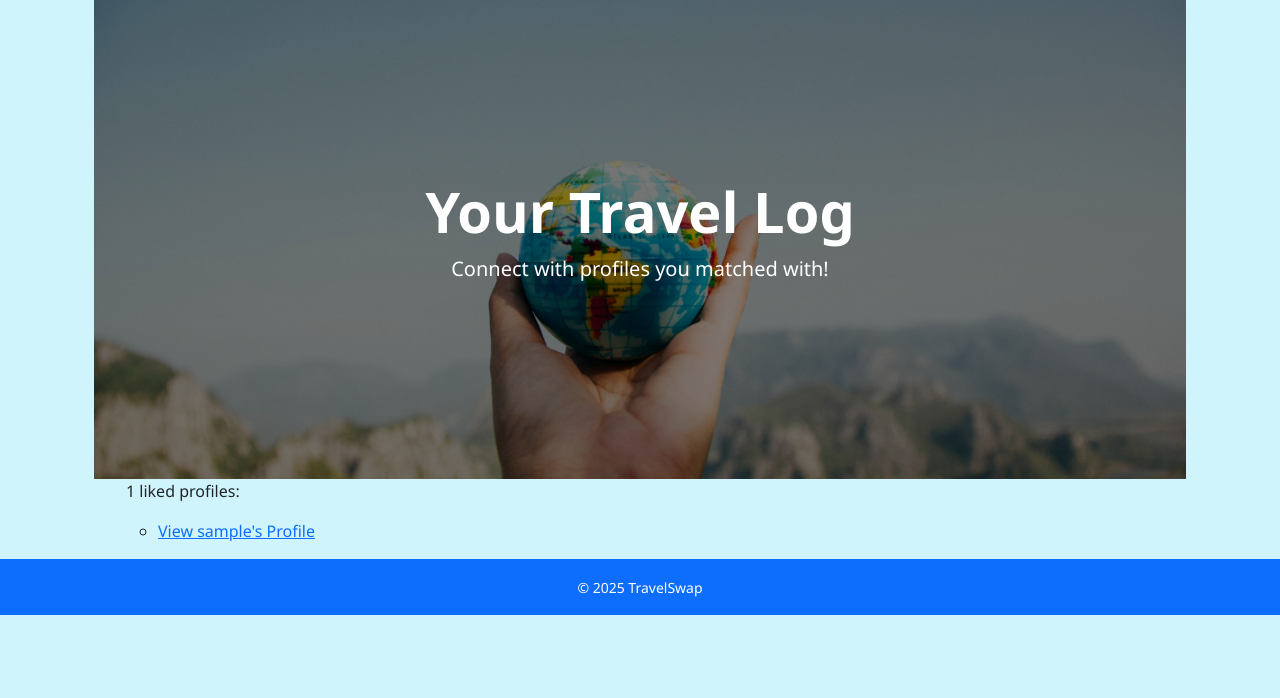
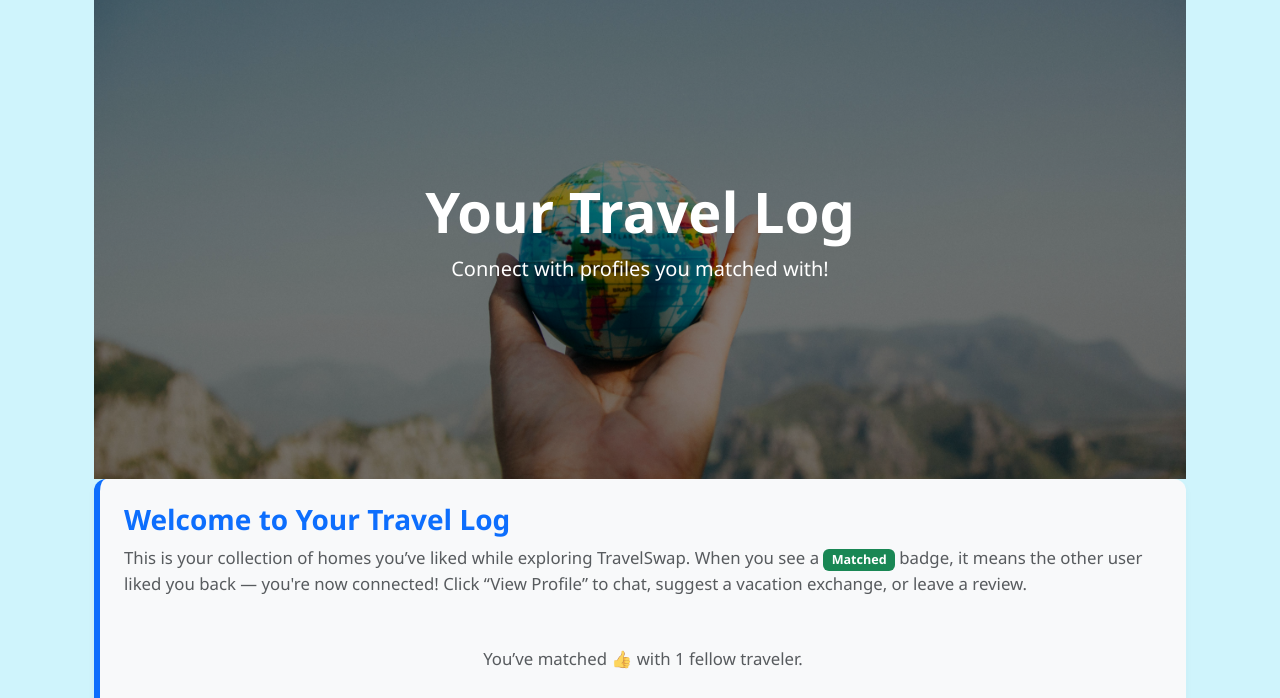
Before and after one commit to IeuanPriede/travel-swap, a Django app: template templates/travel_log.html in a window 1280 px wide. Shown: the part 58-756 px from the top of the page. Before the commit the page ends 673 px from the top, so only its background shows below. Run offline with Django 4.2, Linux system fonts and the light colour scheme; the template is opened without the code that fills it: most values are stand-ins (such as "Sample title", 1, 10 or a date in 2020).

Commit message:
Add style to travel_log.html

```diff
--- a/static/css/style.css
+++ b/static/css/style.css
@@ -30,6 +30,7 @@ body {
 .about-section {
   background-color: #f8f9fa; /* light grey background */
   border-radius: 12px;
+  border-left: 6px solid #0d6efd; /* Bootstrap primary blue */
   padding: 2rem;
   box-shadow: 0 0.25rem 0.75rem rgba(0, 0, 0, 0.05);
   margin-bottom: 3rem;
@@ -69,6 +70,37 @@ body {
 }
 
 /* Travel Log */
+
+/* Travel Log Intro Section */
+.travel-log-intro {
+  background-color: #f8f9fa; /* Light gray background */
+  border-left: 6px solid #0d6efd; /* Bootstrap primary blue */
+  border-radius: 12px;
+  padding: 1.5rem;
+  box-shadow: 0 4px 10px rgba(0, 0, 0, 0.03);
+}
+
+.travel-log-intro h2 {
+  font-size: 1.75rem;
+  margin-bottom: 0.5rem;
+  color: #0d6efd; /* Matches the border */
+}
+
+.travel-log-intro p {
+  font-size: 1.05rem;
+  line-height: 1.6;
+  margin-bottom: 0;
+}
+
+/* Profile Image Styling */
+.travel-log-img {
+  width: 100%;
+  height: 100%;
+  object-fit: cover;
+  border-radius: 12px;
+  display: block;
+}
+
 /* Star Rating */
 
 .star-rating {
--- a/templates/travel_log.html
+++ b/templates/travel_log.html
@@ -1,26 +1,63 @@
 {% extends "base.html" %}
+{% load static %}
 {% block content %}
 <div class="container">
     {% include 'partials/hero.html' with hero_image_url='/static/images/heroes/travel-log-hero.jpg' hero_title='Your Travel Log' hero_subtitle='Connect with profiles you matched with!' %}
-
-    <ul>
-    {% if liked_profiles %}
-        <p>{{ liked_profiles|length }} liked profiles:</p>
-        <ul>
-            {% for match in liked_profiles %}
-                <li>
-                    {% if match.to_profile and match.to_profile.user %}
-                        <a href="{% url 'view_profile' user_id=match.to_profile.user.id %}">
-                        View {{ match.to_profile.user.username }}'s Profile
-                        </a>
+    <div class="travel-log-intro mb-4 p-4">
+        <h2 class="fw-bold">Welcome to Your Travel Log</h2>
+            <p class="text-muted">
+                This is your collection of homes you’ve liked while exploring TravelSwap.
+                When you see a <span class="badge bg-success">Matched</span> badge, it means the other user liked you back — you're now connected!
+                Click “View Profile” to chat, suggest a vacation exchange, or leave a review.
+            </p>
+        {% if liked_profiles %}
+            <p class="lead text-muted mb-4 mt-5 text-center">
+                You’ve matched 👍 with {{ mutual_matches_count }} fellow traveler{{ mutual_matches_count|pluralize }}.
+            </p>
+        {% endif %}
+    </div>
+    <div class="row row-cols-1 row-cols-md-2 g-4 mb-4">
+    {% for match in liked_profiles %}
+        {% if match.to_profile and match.to_profile.user %}
+        <div class="col">
+            <div class="card h-100 shadow-sm border-0">
+            <div class="row g-0 align-items-center">
+                <div class="col-4 d-flex align-items-center">
+                {% with match.to_profile.house_images.first as hero_image %}
+                    {% if hero_image %}
+                        <img src="{{ hero_image.image.url }}" class="travel-log-img" alt="Profile image">
                     {% else %}
-                        <p>This profile is no longer available.</p>
+                        <img src="{% static 'images/placeholders/profile-placeholder.jpg' %}" class="travel-log-img" alt="No image">
                     {% endif %}
-                </li>
-            {% endfor %}
-        </ul>
-    {% else %}
-        <p>You haven’t liked any profiles yet.</p>
-    {% endif %}
+                {% endwith %}
+                </div>
+                <div class="col-8">
+                <div class="card-body">
+                    <h5 class="card-title">
+                    {{ match.to_profile.user.username }}
+                    {% if match.is_mutual %}
+                        <span class="badge bg-success ms-2">Matched</span>
+                    {% endif %}
+                    </h5>
+                    <p class="card-text text-muted">Location: {{ match.to_profile.location }}</p>
+                    <a href="{% url 'view_profile' user_id=match.to_profile.user.id %}" class="btn btn-outline-primary mt-2">
+                    View Profile
+                    </a>
+                </div>
+                </div>
+            </div>
+            </div>
+        </div>
+        {% else %}
+        <div class="col">
+            <div class="alert alert-warning">This profile is no longer available.</div>
+        </div>
+        {% endif %}
+    {% empty %}
+        <p class="text-center text-muted fs-5 mt-4">
+            You haven’t liked any profiles yet.
+        </p>
+    {% endfor %}
+    </div>
 </div>
 {% endblock %}
```
Also changed, not shown: profiles/views.py (+13 -0 lines).
